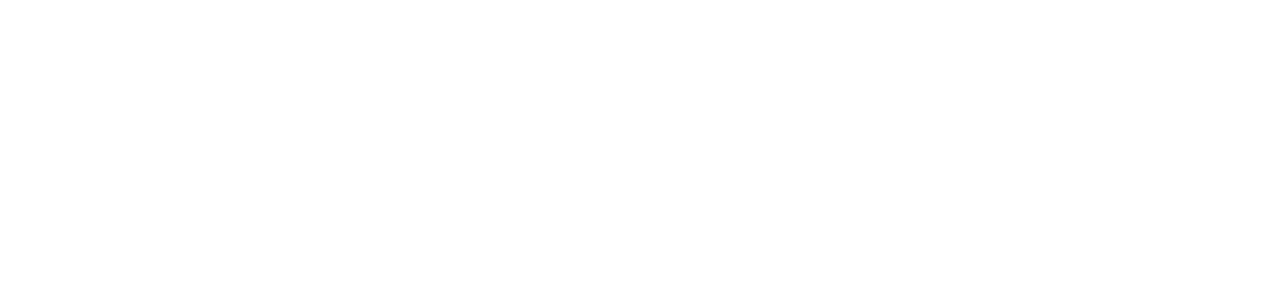
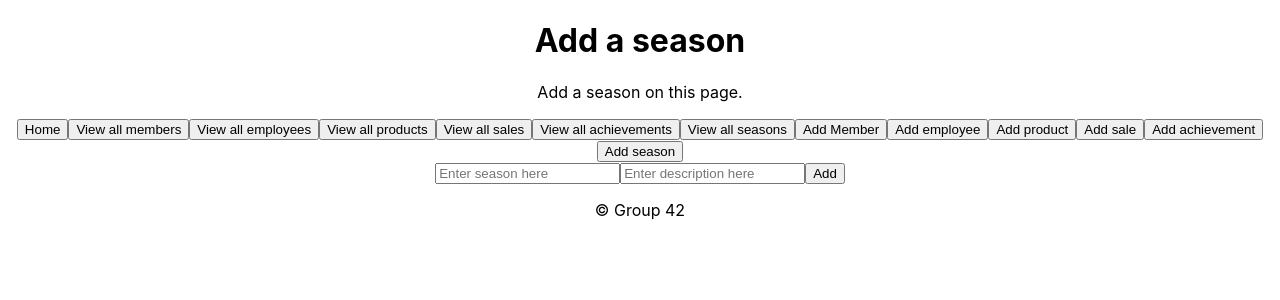
Before and after one commit to christinamakes/cs340_jojamart, a React (Create React App) app: page /add-season in a window 1280 px wide. Before the commit this address had no page. Shown: the top 300 px of the page. Built offline with nearby package versions, Linux system fonts and the light colour scheme.

Commit message:
added seasons

```diff
--- a/src/App.js
+++ b/src/App.js
@@ -12,6 +12,8 @@
 import AddProductPage from './pages/AddProductPage';
 import SalesPage from './pages/SalesPage';
 import AddSalePage from './pages/AddSalePage';
+import SeasonsPage from './pages/SeasonsPage';
+import AddSeasonPage from './pages/AddSeasonPage';
 
 import {useState} from 'react';
 
@@ -33,6 +35,8 @@
             <Route path='/add-product' element={<AddProductPage />}/>
             <Route path='/sales' element={<SalesPage />}/>
             <Route path='/add-sale' element={<AddSalePage />}/>
+            <Route path='/seasons' element={<SeasonsPage />}/>
+            <Route path='/add-season' element={<AddSeasonPage />}/>
         </Routes>
       </div>
     </Router>
--- a/src/components/NavBar.js
+++ b/src/components/NavBar.js
@@ -10,11 +10,13 @@
             <Link to="/products"><button className='nav'>View all products</button></Link>
             <Link to="/sales"><button className='nav'>View all sales</button></Link>
             <Link to="/achievements"><button className='nav'>View all achievements</button></Link>
+            <Link to="/seasons"><button className='nav'>View all seasons</button></Link>
             <Link to="/add-member"><button className='add'>Add Member</button></Link>
             <Link to="/add-employee"><button className='add'>Add employee</button></Link>
             <Link to="/add-product"><button className='add'>Add product</button></Link>
             <Link to="/add-sale"><button className='add'>Add sale</button></Link>
             <Link to="/add-achievement"><button className='add'>Add achievement</button></Link>
+            <Link to="/add-season"><button className='add'>Add season</button></Link>
         </nav>
     );
 };
--- /dev/null
+++ b/src/pages/AddSeasonPage.js
@@ -0,0 +1,56 @@
+import React, { useState } from 'react';
+import { Link} from 'react-router-dom';
+
+import Footer from '../components/Footer';
+import Navigation from '../components/NavBar';
+
+export const AddSeasonPage = () => {
+    const [season, setSeason] = useState('');
+    const [description, setDescription] = useState('');
+
+
+    const addSeason = async () => {
+        // const response = await fetch('/exercises', {
+        //     method: 'POST',
+        //     body: JSON.stringify({name:name, reps:reps, weight:weight, unit:unit, date:date}),
+        //     headers: {
+        //         'Content-Type': 'application/json'
+        //     },
+        // });
+        // if (response.status === 200){
+        //     alert('Added exercise!');
+        // } else {
+        //     alert(`Oops, exercise creation failed!`);
+        // }
+        // history.push("/");
+    };
+
+    return (
+        <div>
+
+        <header>
+            <h1>Add a season</h1>
+            <p>Add a season on this page.</p>
+        </header>
+        <Navigation />
+        <div>
+            <input
+                type="text"
+                placeholder="Enter season here"
+                value={season}
+                onChange={e => setSeason(e.target.value)} />
+            <input
+                type="text"
+                placeholder="Enter description here"
+                value={description}
+                onChange={e => setDescription(e.target.value)} />
+            <button
+                onClick={addSeason}
+            >Add</button>
+        </div>
+        <Footer />
+        </div>
+    );
+}
+
+export default AddSeasonPage;
--- /dev/null
+++ b/src/pages/SeasonsPage.js
@@ -0,0 +1,23 @@
+import React from 'react';
+import { useState, useEffect } from 'react';
+import { useHistory, Link } from 'react-router-dom';
+
+import Footer from '../components/Footer';
+import Navigation from '../components/NavBar';
+
+function SeasonsPage() {
+    return (
+        <div>
+            <header>
+                <h1>All JojaMart Seasons</h1>
+            </header>
+            <Navigation />
+            <div>
+                <p>hello these are our seasons</p>
+            </div>
+            <Footer />
+        </div>
+    );
+}
+
+export default SeasonsPage;
```
